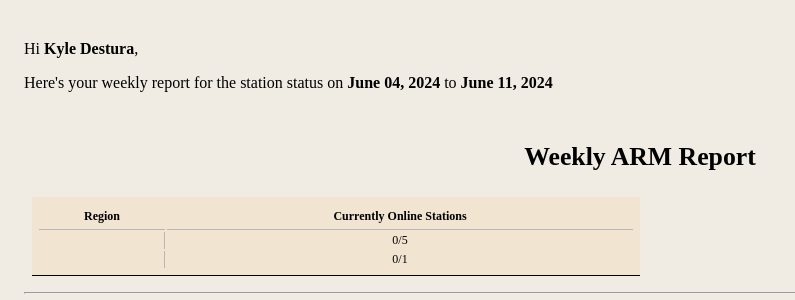
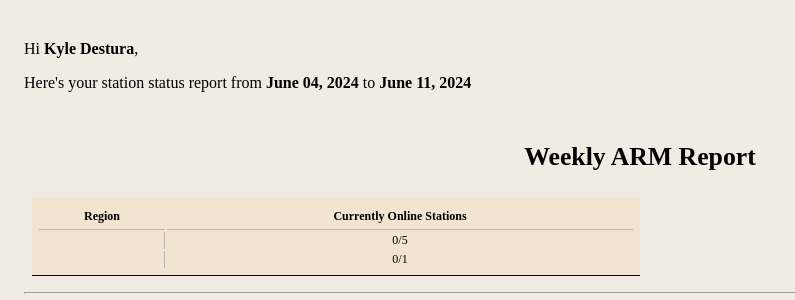
Before and after one commit to kyle0sendong/Bpit-Sales-Weekly-Email, a Flask app: page / in a window 1280 px wide. Shown: the top 300 px of the page, without its empty margins (0-795 px from the left). Run offline with Flask 3, Linux system fonts and the light colour scheme.

Commit message:
Change sentencing on introduction

```diff
--- a/Features/Mailer/templates/template_outlook_v3.html
+++ b/Features/Mailer/templates/template_outlook_v3.html
@@ -63,7 +63,7 @@
 
     <div class="introduction_letter">
       <p> Hi <strong>{{data.sales_firstname}} {{data.sales_lastname}}</strong>,</p>
-      <p> Here's your weekly report for the station status on <strong>{{data.start_date}}</strong> to <strong>{{data.end_date}}</strong></p>
+      <p> Here's your station status report from <strong>{{data.start_date}}</strong> to <strong>{{data.end_date}}</strong></p>
     </div>
 
     <div class="intro">
```
